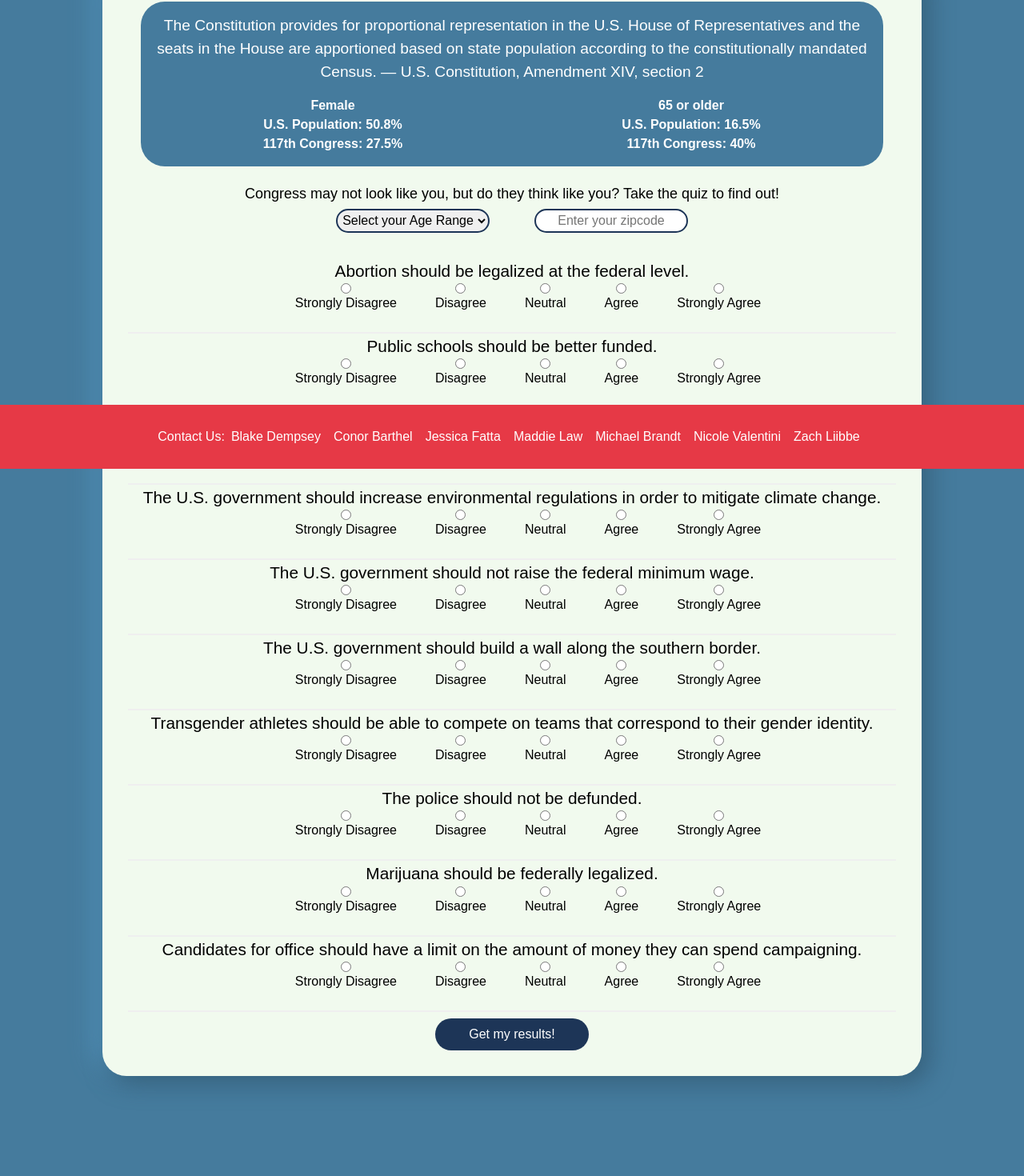
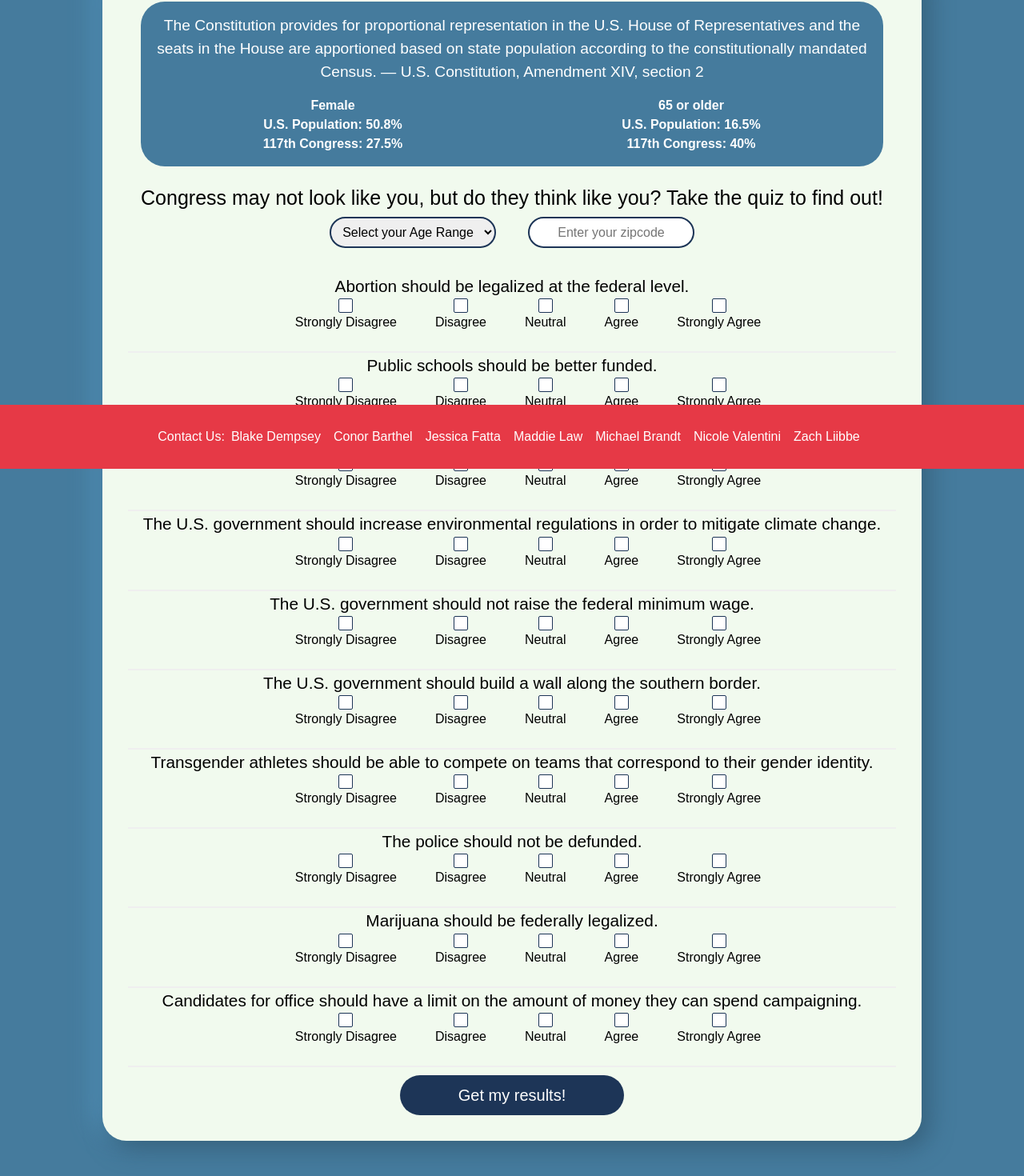
Before and after one commit to Mod-4-Capstone/we-the-people-fe, a React (Create React App) app: page / in a window 1280 px wide. Shown: the part 214-1684 px from the top of the page at 80% size. Built offline with nearby package versions, Linux system fonts and the light colour scheme; a web font is replaced by a local one.

Commit message:
Style quiz

```diff
--- a/src/components/Quiz/Quiz.css
+++ b/src/components/Quiz/Quiz.css
@@ -59,7 +59,7 @@ select, input, button, .quote, .input-tagline, .gender-hook, .age-hook {
 
 .input-tagline {
   padding: 0.3rem;
-  font-size: large;
+  font-size: 25px;
   text-align: center;
 }
 .input-container {
@@ -71,7 +71,8 @@ select, input, button, .quote, .input-tagline, .gender-hook, .age-hook {
 .age-dropdown,
 .zipcode-input {
   margin-bottom: 2em;
-  width: 12em;
+  width: 13em;
+  height: 2.4em;
   border-radius: 50px;
   border: 2px solid #1D3557;
   text-align: center;
@@ -84,7 +85,7 @@ select, input, button, .quote, .input-tagline, .gender-hook, .age-hook {
 }
 
 .submit-btn {
-  width: 12em;
+  width: 14em;
   border-radius: 50px;
   background-color: #1D3557;
   border: none;
@@ -93,6 +94,11 @@ select, input, button, .quote, .input-tagline, .gender-hook, .age-hook {
   margin-top: .5em;
   font-family: 'Khula', sans-serif;
   cursor: pointer;
+  font-size: 20px;
+}
+
+.submit-btn:hover {
+  background-color: #41679b;
 }
 
 .statement {
--- a/src/components/QuizResultsModal/QuizResultsModal.css
+++ b/src/components/QuizResultsModal/QuizResultsModal.css
@@ -69,6 +69,11 @@
   cursor: pointer;
 }
 
+.modal-button:hover {
+  background-color: #41679b;
+  color: white;
+}
+
 .modal-tiles {
   display: flex;
   align-items: center;
--- a/src/components/Statement2/Statement2.css
+++ b/src/components/Statement2/Statement2.css
@@ -22,4 +22,15 @@
 
 input {
   cursor: pointer;
+  height: 1em;
+  width: 1em;
+  border-radius: 2px;
+  border: 1px solid #1D3557;
+  padding: 0.5em;
+  -webkit-appearance: none;
+  background-color: white;
 }
+
+input:checked {
+  background-color: #1D3557;
+}
```
